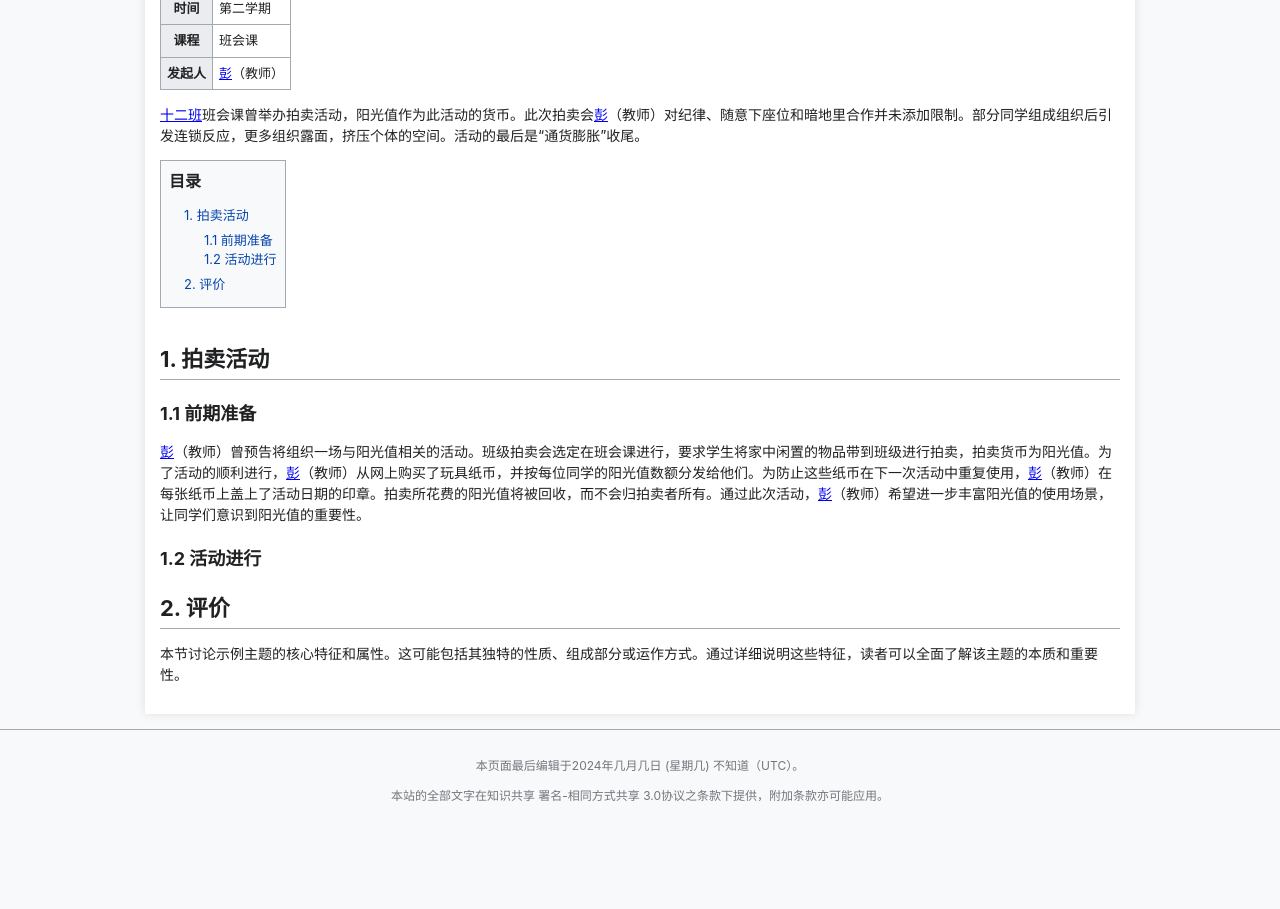
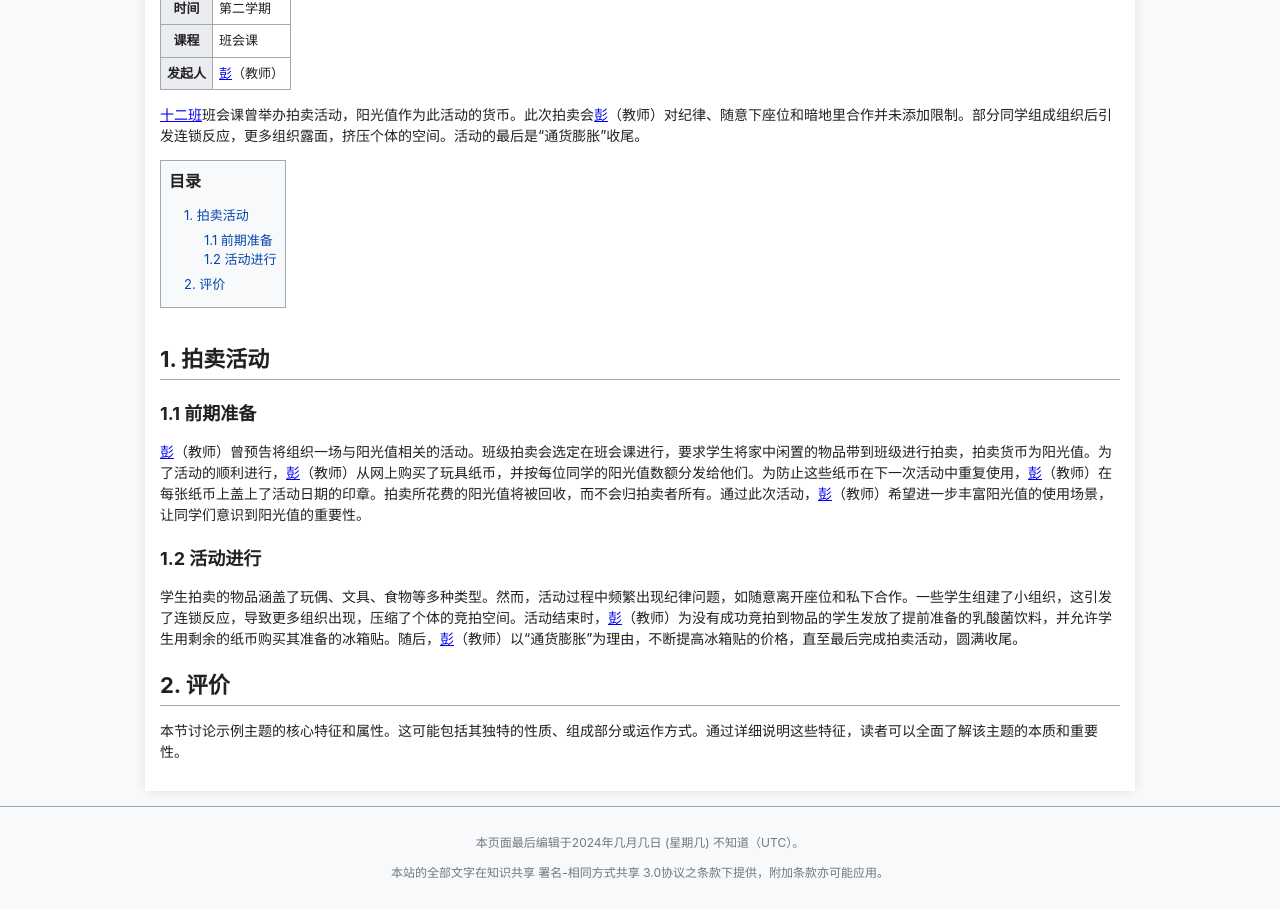
Before and after one commit to hljhlj121311/paimaihui.GitHub.io, a plain HTML site: page index.html in a window 1280 px wide. Shown: the part 166-1075 px from the top of the page. Before the commit the page ends 998 px from the top, so only its background shows below. Drawn offline with Linux system fonts and the light colour scheme.

Commit message:
Update index.html

```diff
--- a/index.html
+++ b/index.html
@@ -232,7 +232,7 @@
         <p><a href="https://penny-github-io-7sf.pages.dev/">彭</a>（教师）曾预告将组织一场与阳光值相关的活动。班级拍卖会选定在班会课进行，要求学生将家中闲置的物品带到班级进行拍卖，拍卖货币为阳光值。为了活动的顺利进行，<a href="https://penny-github-io-7sf.pages.dev/">彭</a>（教师）从网上购买了玩具纸币，并按每位同学的阳光值数额分发给他们。为防止这些纸币在下一次活动中重复使用，<a href="https://penny-github-io-7sf.pages.dev/">彭</a>（教师）在每张纸币上盖上了活动日期的印章。拍卖所花费的阳光值将被回收，而不会归拍卖者所有。通过此次活动，<a href="https://penny-github-io-7sf.pages.dev/">彭</a>（教师）希望进一步丰富阳光值的使用场景，让同学们意识到阳光值的重要性。</p>
 
         <h3 id="section1-2">1.2 活动进行</h3>
-        <p></p>
+        <p>学生拍卖的物品涵盖了玩偶、文具、食物等多种类型。然而，活动过程中频繁出现纪律问题，如随意离开座位和私下合作。一些学生组建了小组织，这引发了连锁反应，导致更多组织出现，压缩了个体的竞拍空间。活动结束时，<a href="https://penny-github-io-7sf.pages.dev/">彭</a>（教师）为没有成功竞拍到物品的学生发放了提前准备的乳酸菌饮料，并允许学生用剩余的纸币购买其准备的冰箱贴。随后，<a href="https://penny-github-io-7sf.pages.dev/">彭</a>（教师）以“通货膨胀”为理由，不断提高冰箱贴的价格，直至最后完成拍卖活动，圆满收尾。</p>
 
         <h2 id="section2">2. 评价</h2>
         <p>本节讨论示例主题的核心特征和属性。这可能包括其独特的性质、组成部分或运作方式。通过详细说明这些特征，读者可以全面了解该主题的本质和重要性。</p>
```
